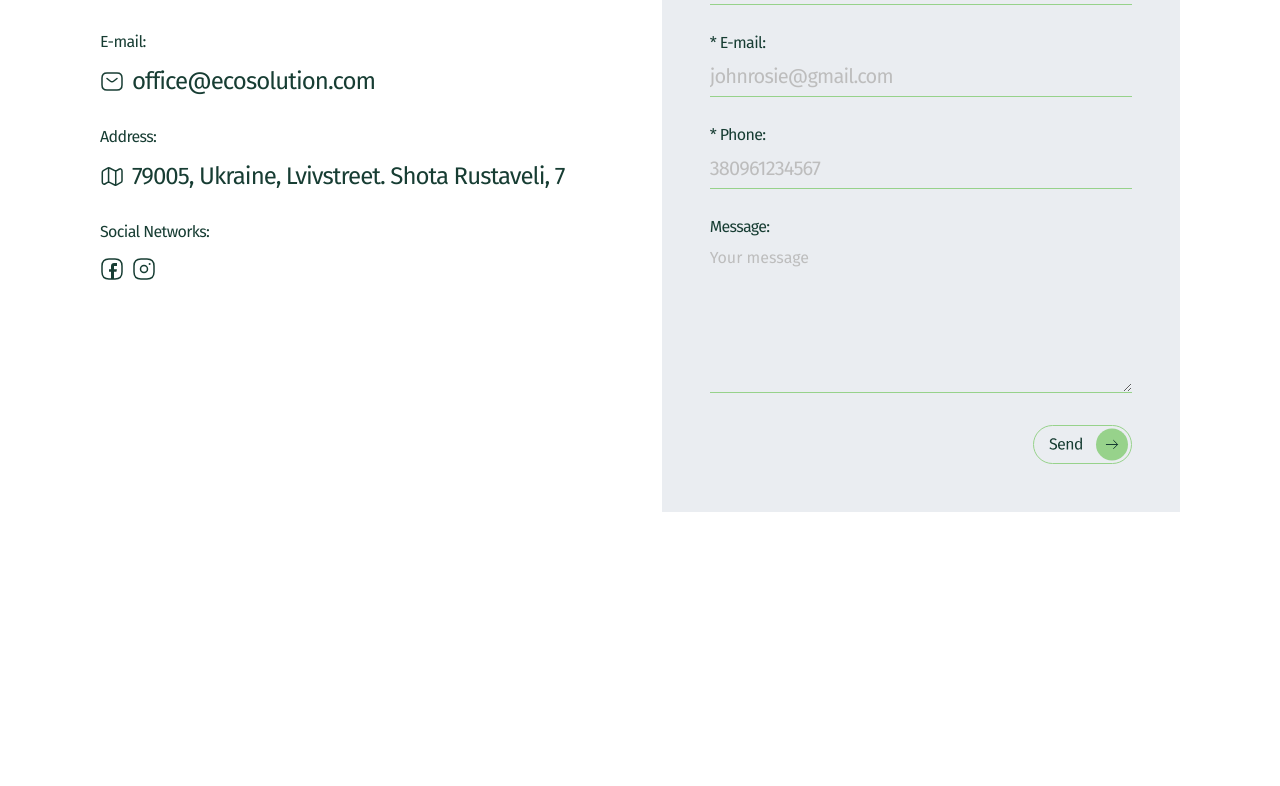
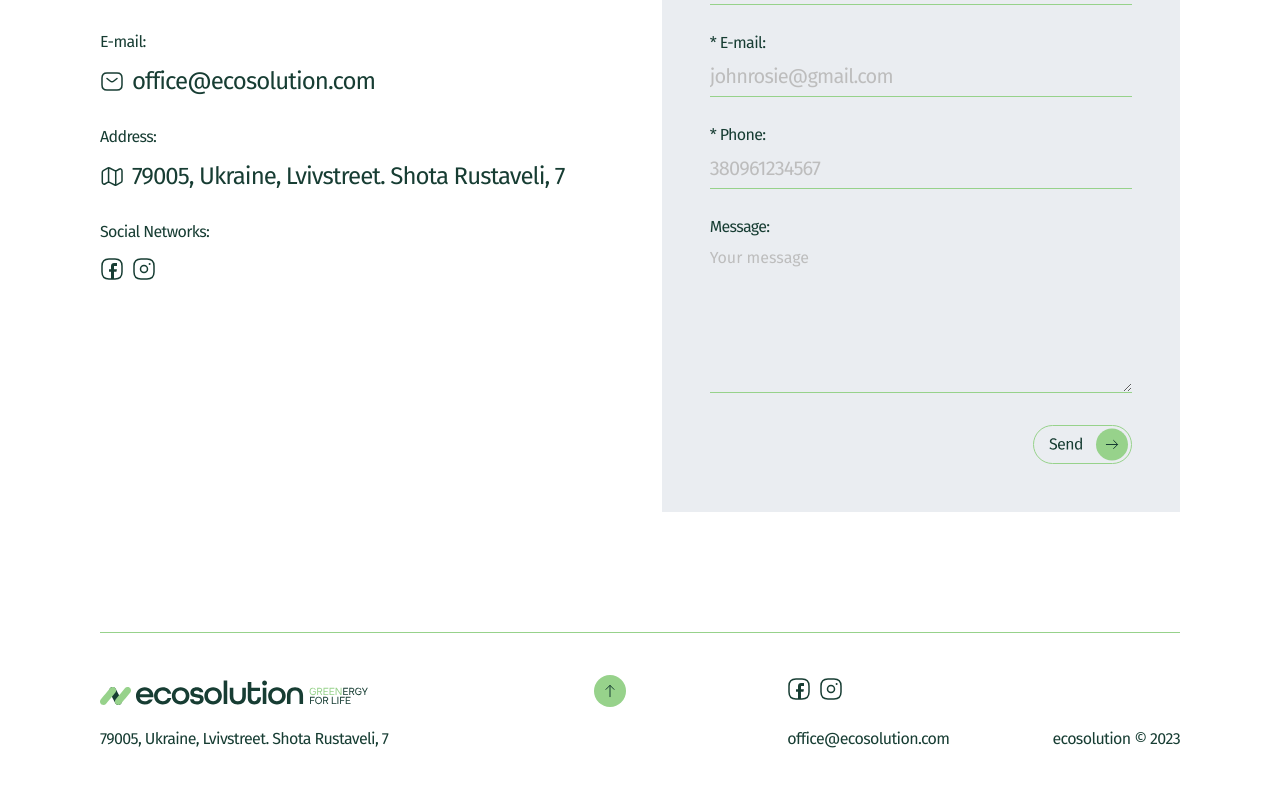
Before and after one commit to lksndr1/softryzen-ecosolution, a React (Create React App) app: page / in a window 1280 px wide. Shown: the part 4450-5236 px from the top of the page. Before the commit the page ends 4962 px from the top, so only its background shows below. Built offline with nearby package versions, Linux system fonts and the light colour scheme.

Commit message:
Done Footer, all styles and media, without to-top-button

```diff
--- a/src/App.js
+++ b/src/App.js
@@ -6,6 +6,7 @@ import Electricity from './components/electricity/Electricity';
 import Cases from './components/cases/Cases';
 import Faq from './components/faq/Faq';
 import Contact_us from './components/contact-us/Contact_us';
+import Footer from './components/footer/Footer';
 
 function App() {
   return (
@@ -17,7 +18,7 @@ function App() {
       <Cases />
       <Faq />
       <Contact_us />
-
+      <Footer />
     </div>
   );
 }
--- a/src/components/contact-us/Contact_us.js
+++ b/src/components/contact-us/Contact_us.js
@@ -112,15 +112,19 @@ const Contact_us = () => {
                 <div className="contacts-type socials-type">
                     <p>Social Networks:</p>
                     <div className="img-value socials-img">
+                      <a href="https://www.facebook.com/">
                         <svg width="24" height="24" viewBox="0 0 24 24" fill="none" xmlns="http://www.w3.org/2000/svg">
                             <path d="M14 9.3V12.2H16.6C16.8 12.2 16.9 12.4 16.9 12.6L16.5 14.5C16.5 14.6 16.3 14.7 16.2 14.7H14V22H11V14.8H9.3C9.1 14.8 9 14.7 9 14.5V12.6C9 12.4 9.1 12.3 9.3 12.3H11V9C11 7.3 12.3 6 14 6H16.7C16.9 6 17 6.1 17 6.3V8.7C17 8.9 16.9 9 16.7 9H14.3C14.1 9 14 9.1 14 9.3Z" fill="#173D33" />
                             <path d="M15 22H9C4 22 2 20 2 15V9C2 4 4 2 9 2H15C20 2 22 4 22 9V15C22 20 20 22 15 22Z" stroke="#173D33" stroke-width="1.5" stroke-linecap="round" stroke-linejoin="round" />
                         </svg>
+                      </a>
+                      <a href="https://www.instagram.com/">
                         <svg width="24" height="24" viewBox="0 0 24 24" fill="none" xmlns="http://www.w3.org/2000/svg">
                             <path d="M9 22H15C20 22 22 20 22 15V9C22 4 20 2 15 2H9C4 2 2 4 2 9V15C2 20 4 22 9 22Z" stroke="#173D33" stroke-width="1.5" stroke-linecap="round" stroke-linejoin="round" />
                             <path d="M12 15.5C13.933 15.5 15.5 13.933 15.5 12C15.5 10.067 13.933 8.5 12 8.5C10.067 8.5 8.5 10.067 8.5 12C8.5 13.933 10.067 15.5 12 15.5Z" stroke="#173D33" stroke-width="1.5" stroke-linecap="round" stroke-linejoin="round" />
                             <path d="M17.6361 7H17.6477" stroke="#173D33" stroke-width="2" stroke-linecap="round" stroke-linejoin="round" />
                         </svg>
+                      </a>
                     </div>
                 </div>
             </div>
--- /dev/null
+++ b/src/components/footer/Footer.js
@@ -0,0 +1,57 @@
+import './footer.css';
+import footer_logo from '../../img/logo.svg';
+
+const Footer = () => {
+    return (
+        <footer>
+            <div className="container">
+                <div className="footer-wrapper">
+                    <div className="logo-socials">
+                        <div className="logo-topbth-wrapper">
+                            <div className="footer-logo">
+                                <img src={footer_logo} alt="Logo" className="footer-logo-img" />
+                            </div>
+                            <div classname="to-top-btn">
+                                <svg width="32" height="32" viewBox="0 0 32 32" fill="none" xmlns="http://www.w3.org/2000/svg">
+                                    <rect y="32" width="32" height="32" rx="16" transform="rotate(-90 0 32)" fill="#97D28B" />
+                                    <path d="M11.9531 14.3799L15.9998 10.3332L20.0465 14.3799" stroke="#173D33" stroke-miterlimit="10" stroke-linecap="round" stroke-linejoin="round" />
+                                    <path d="M16 21.6667L16 10.4467" stroke="#173D33" stroke-miterlimit="10" stroke-linecap="round" stroke-linejoin="round" />
+                                </svg>
+                            </div>
+                        </div>
+                        <div className="footer-socials">
+                            <a href="https://www.facebook.com/">
+                                <svg width="24" height="24" viewBox="0 0 24 24" fill="none" xmlns="http://www.w3.org/2000/svg">
+                                    <path d="M14 9.3V12.2H16.6C16.8 12.2 16.9 12.4 16.9 12.6L16.5 14.5C16.5 14.6 16.3 14.7 16.2 14.7H14V22H11V14.8H9.3C9.1 14.8 9 14.7 9 14.5V12.6C9 12.4 9.1 12.3 9.3 12.3H11V9C11 7.3 12.3 6 14 6H16.7C16.9 6 17 6.1 17 6.3V8.7C17 8.9 16.9 9 16.7 9H14.3C14.1 9 14 9.1 14 9.3Z" fill="#173D33" />
+                                    <path d="M15 22H9C4 22 2 20 2 15V9C2 4 4 2 9 2H15C20 2 22 4 22 9V15C22 20 20 22 15 22Z" stroke="#173D33" stroke-width="1.5" stroke-linecap="round" stroke-linejoin="round" />
+                                </svg>
+                            </a>
+                            <a href="https://www.instagram.com/">
+                                <svg width="24" height="24" viewBox="0 0 24 24" fill="none" xmlns="http://www.w3.org/2000/svg">
+                                    <path d="M9 22H15C20 22 22 20 22 15V9C22 4 20 2 15 2H9C4 2 2 4 2 9V15C2 20 4 22 9 22Z" stroke="#173D33" stroke-width="1.5" stroke-linecap="round" stroke-linejoin="round" />
+                                    <path d="M12 15.5C13.933 15.5 15.5 13.933 15.5 12C15.5 10.067 13.933 8.5 12 8.5C10.067 8.5 8.5 10.067 8.5 12C8.5 13.933 10.067 15.5 12 15.5Z" stroke="#173D33" stroke-width="1.5" stroke-linecap="round" stroke-linejoin="round" />
+                                    <path d="M17.6361 7H17.6477" stroke="#173D33" stroke-width="2" stroke-linecap="round" stroke-linejoin="round" />
+                                </svg>
+                            </a>
+                        </div>
+                    </div>
+                    <div className="footer-text">
+                        <div className="footer-address">
+                            <p>79005, Ukraine, Lvivstreet. Shota Rustaveli, 7</p>
+                        </div>
+                        <div className="footer-email-copyrights">
+                            <div className="footer-email">
+                                <p>office@ecosolution.com</p>
+                            </div>
+                            <div className="footer-copyrights">
+                                <p>ecosolution © 2023</p>
+                            </div>
+                        </div>
+                    </div>
+                </div>
+            </div>
+        </footer>
+    );
+}
+
+export default Footer;
--- /dev/null
+++ b/src/components/footer/footer.css
@@ -0,0 +1,98 @@
+.footer-wrapper {
+    margin: 36px 0 24px;
+    border-top: 1px solid #97D28B;
+}
+
+.logo-topbth-wrapper {
+    display: flex;
+    justify-content: space-between;
+    align-items: center;
+    padding: 24px 0;
+}
+
+/* Do this style, btn is not centered. BUT IT NO HAVE STATIC PLACE */
+/* .to-top-btn {
+
+}
+                              Hover
+.to-top-btn:hover {
+
+}
+*/
+
+.footer-socials {
+    display: flex;
+    gap: 8px;
+    justify-content: center;
+}
+
+.footer-text {
+    margin-top: 24px;
+}
+
+.footer-email {
+    margin: 16px 0;
+}
+
+.footer-address, .footer-email-copyrights {
+    display: flex;
+    flex-direction: column;
+    align-items: center;
+    text-align: center;
+}
+
+@media (min-width: 768px) {
+    .footer-wrapper {
+        margin: 100px 0 40px;
+    }
+
+    .logo-topbth-wrapper {
+        padding: 0;
+    }
+
+    .logo-socials {
+        display: flex;
+        gap: 24px;
+        margin-top: 40px;
+    }
+
+    .logo-topbth-wrapper, .footer-socials {
+        width: 50%;
+    }
+
+    .footer-socials {
+        justify-content: left;
+        padding-top: 4px;
+    }
+
+    .footer-text {
+        display: flex;
+        gap: 24px;
+        margin-top: 16px;
+    }
+
+    .footer-address {
+        width: 50%;
+        align-items: start;
+    }
+
+    .footer-email-copyrights {
+        width: 50%;
+        flex-direction: row;
+        justify-content: space-between;
+    }
+
+    .footer-email {
+        margin: 0;
+    }
+}
+
+@media (min-width: 1280px) {
+    .footer-wrapper {
+        margin: 120px 0 40px;
+    }
+
+    .footer-socials, .footer-email-copyrights {
+        padding-left: 137px;
+    }
+}
```
